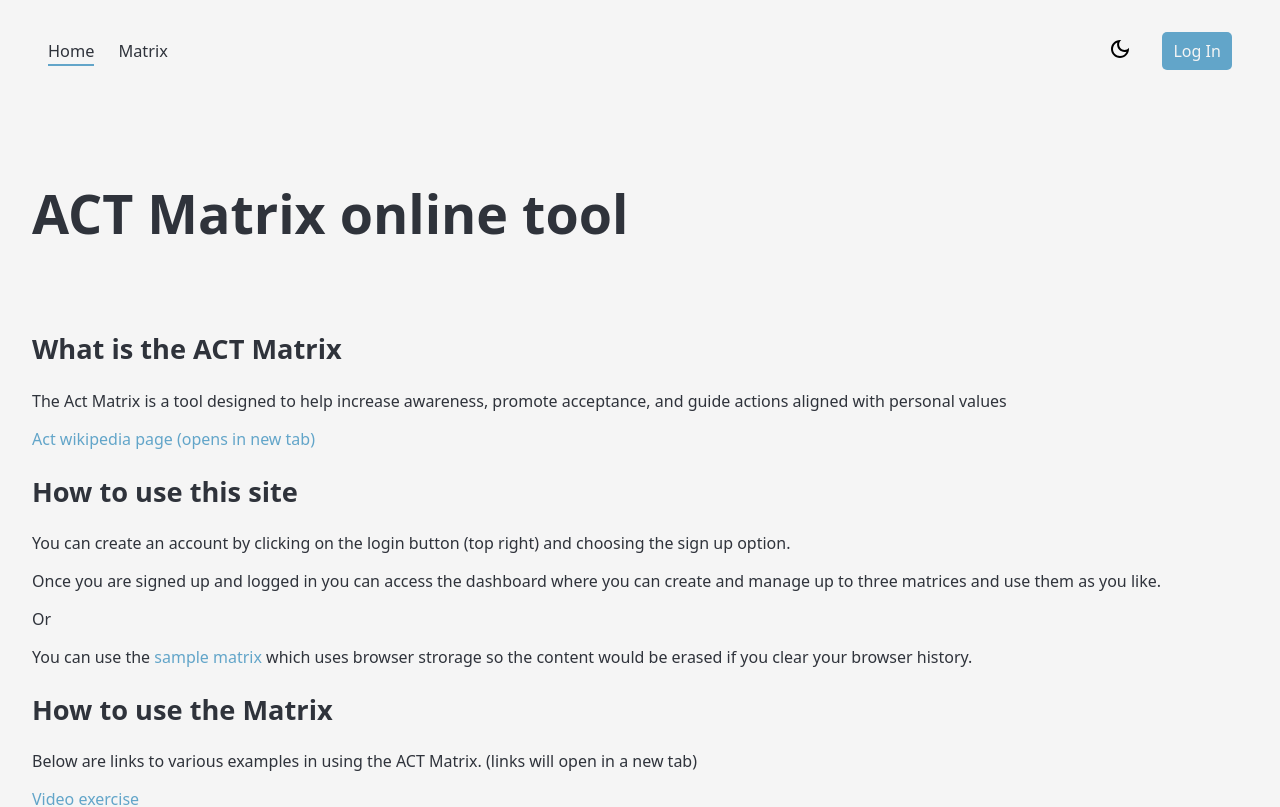
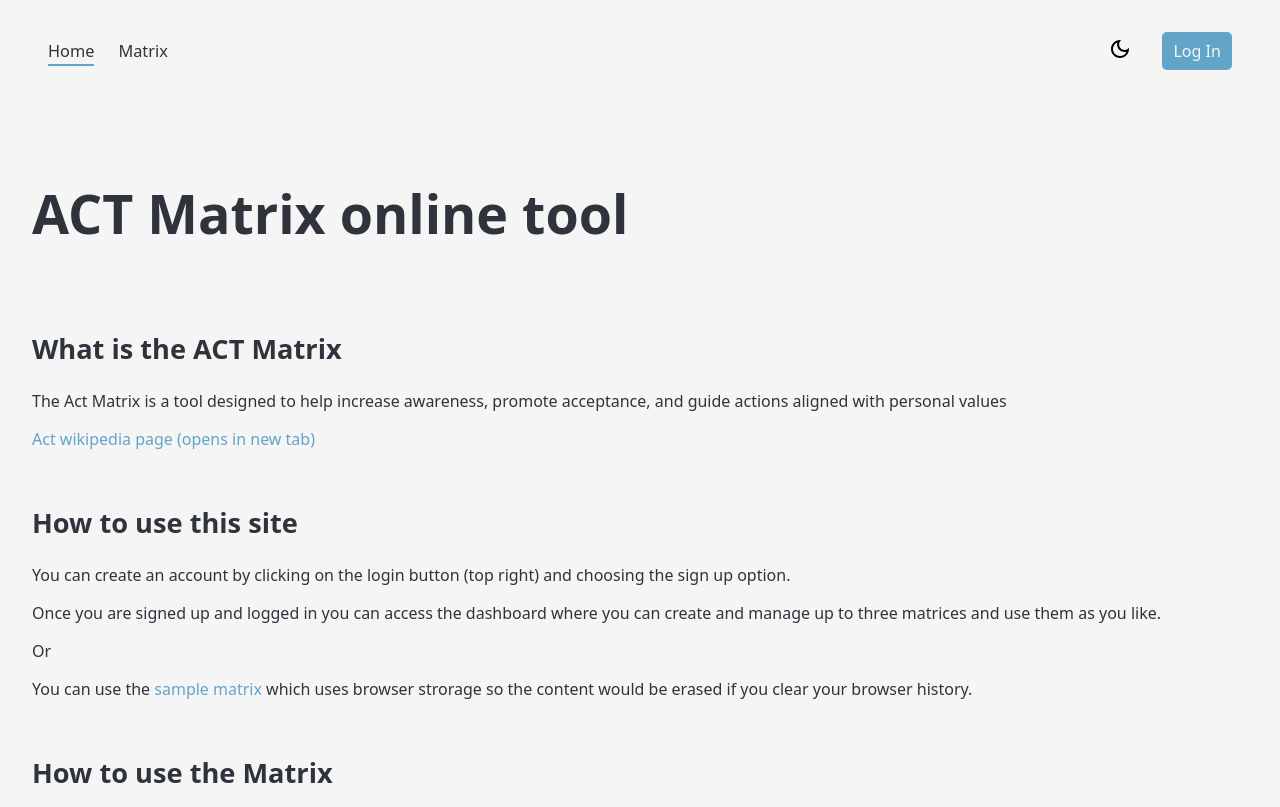
Before and after one commit to MauritzLM/act-matrix, a React (Vite) app: page / in a window 1280 px wide. Shown: the top 807 px of the page. Built offline with nearby package versions, Linux system fonts and the light colour scheme; no server answers; what @tiptap/extension-color would draw is missing.

Commit message:
adjusted heading margins

```diff
--- a/src/App.scss
+++ b/src/App.scss
@@ -2,7 +2,6 @@
 #main {
     .description-text {
         padding: 2em;
-        /* max-width: 700px; */
         margin: auto;
 
         h1 {
@@ -10,7 +9,7 @@
         }
 
         h2 {
-            /* margin-top: 0; */
+            margin-top: 2em;
             font-size: 1.7rem;
         }
 
```
